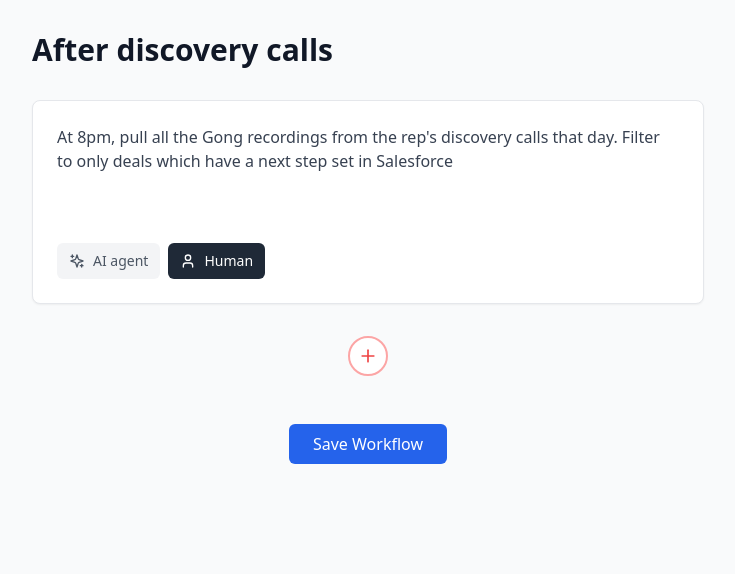
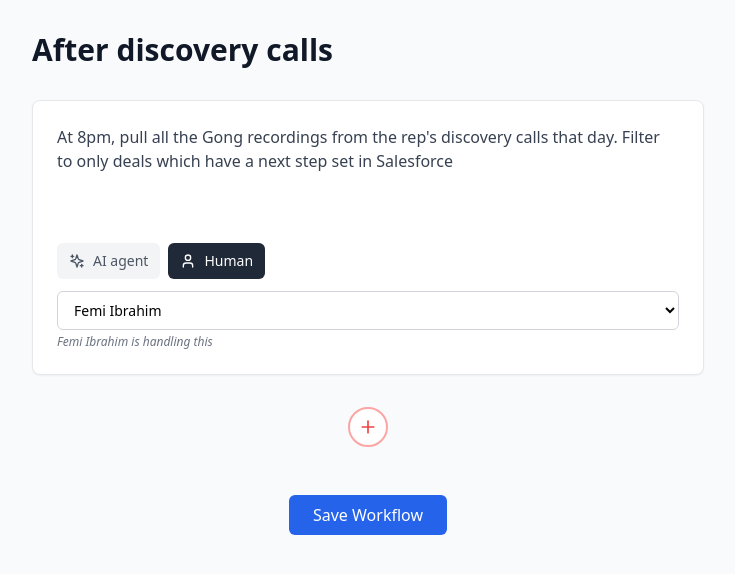
Before and after one commit to newmanjulien/workflow-builder, a Next.js app: page / in a window 1280 px wide. Both pictures are taken after a click on the button "Human". Shown: the top 574 px of the page, without its empty margins (272-1007 px from the left). Built offline with nearby package versions, Linux system fonts and the light colour scheme; no server answers; the database is empty.

Commit message:
Update WorkflowBuilder.js

```diff
--- a/app/components/WorkflowBuilder.js
+++ b/app/components/WorkflowBuilder.js
@@ -63,9 +63,21 @@ const WorkflowBuilder = () => {
   };
 
   const updateStep = (id, field, value) => {
-    setSteps(steps.map(step =>
-      step.id === id ? { ...step, [field]: value } : step
-    ));
+    setSteps(steps.map(step => {
+      if (step.id === id) {
+        const updatedStep = { ...step, [field]: value };
+        // If switching from human to AI, remove the assignedHuman field
+        if (field === 'executor' && value === 'ai') {
+          delete updatedStep.assignedHuman;
+        }
+        // If switching to human and no human is assigned, default to first option
+        if (field === 'executor' && value === 'human' && !step.assignedHuman) {
+          updatedStep.assignedHuman = 'Femi Ibrahim';
+        }
+        return updatedStep;
+      }
+      return step;
+    }));
   };
 
   const deleteStep = (id) => {
@@ -200,6 +212,23 @@ const WorkflowBuilder = () => {
                   </button>
                 </div>
 
+                {/* Human Assignment Selector (only show when executor is human) */}
+                {step.executor === 'human' && (
+                  <div className="mt-3">
+                    <select
+                      value={step.assignedHuman || 'Femi Ibrahim'}
+                      onChange={(e) => updateStep(step.id, 'assignedHuman', e.target.value)}
+                      className="w-full px-3 py-2 text-sm border border-gray-300 rounded-md focus:outline-none focus:ring-2 focus:ring-blue-500 focus:border-transparent bg-white"
+                    >
+                      <option value="Femi Ibrahim">Femi Ibrahim</option>
+                      <option value="Jason Mao">Jason Mao</option>
+                    </select>
+                    <div className="mt-1 text-xs text-gray-500 italic">
+                      {step.assignedHuman || 'Femi Ibrahim'} is handling this
+                    </div>
+                  </div>
+                )}
+
                 {/* Delete Step Button (only show if more than 1 step) */}
                 {steps.length > 1 && (
                   <div className="mt-4 flex justify-end">
```
